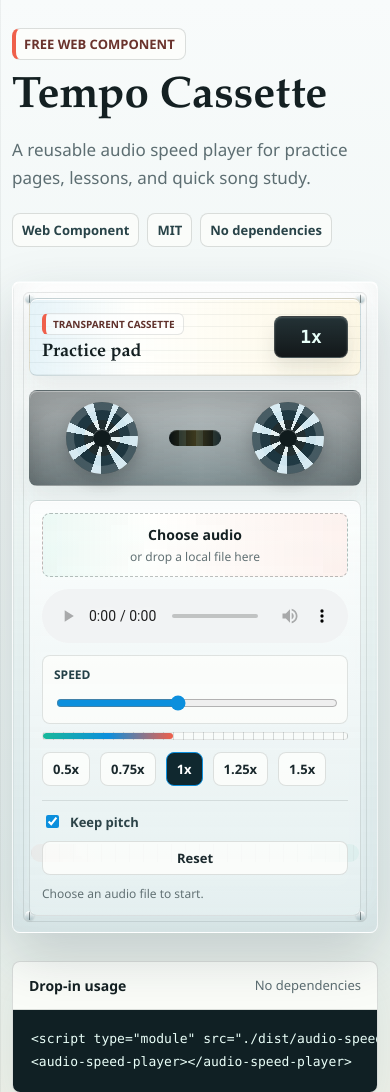
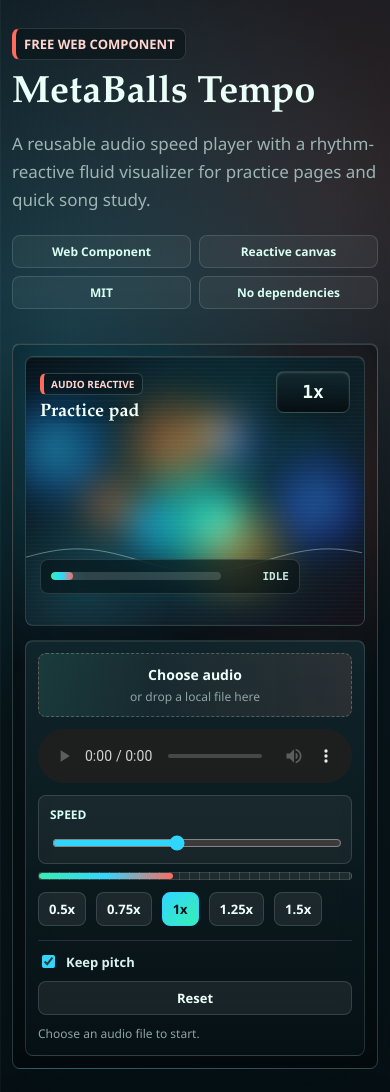
Before and after one commit to eddietsai6-code/audio-speed-player, a website: page index.html in a window 390 px wide. Shown: the top 1092 px of the page. Drawn offline with Linux system fonts and the light colour scheme.

Commit message:
Replace cassette UI with rhythm visualizer

```diff
--- a/index.html
+++ b/index.html
@@ -6,12 +6,13 @@
     <title>Audio Speed Player</title>
     <style>
       :root {
-        --page-bg: #e7f1ef;
-        --ink: #142022;
-        --muted: #5d6e72;
-        --panel: rgba(255, 255, 252, 0.74);
-        --line: rgba(20, 32, 34, 0.14);
-        --coral: #ef604b;
+        --page-bg: #071216;
+        --ink: #eafff7;
+        --muted: #9db4b3;
+        --panel: rgba(9, 22, 27, 0.76);
+        --line: rgba(214, 255, 244, 0.14);
+        --coral: #ff6b5c;
+        --mint: #36f0b2;
       }
 
       * {
@@ -22,8 +23,10 @@
         margin: 0;
         min-height: 100vh;
         background:
-          linear-gradient(90deg, rgba(20, 32, 34, 0.055) 0 1px, transparent 1px 36px),
-          linear-gradient(180deg, #f8fbfb 0%, var(--page-bg) 58%, #f8f1df 100%);
+          radial-gradient(circle at 18% 20%, rgba(49, 214, 255, 0.2), transparent 30%),
+          radial-gradient(circle at 86% 12%, rgba(255, 107, 92, 0.15), transparent 30%),
+          linear-gradient(90deg, rgba(234, 255, 247, 0.04) 0 1px, transparent 1px 36px),
+          linear-gradient(180deg, #0b171d 0%, var(--page-bg) 58%, #05090c 100%);
         color: var(--ink);
         font-family: "Aptos", "Segoe UI", "Helvetica Neue", sans-serif;
       }
@@ -41,8 +44,13 @@
         align-items: center;
       }
 
+      .hero > * {
+        min-width: 0;
+      }
+
       .copy {
         max-width: 470px;
+        min-width: 0;
       }
 
       .kicker {
@@ -51,9 +59,9 @@
         border: 1px solid var(--line);
         border-left: 4px solid var(--coral);
         border-radius: 8px;
-        background: rgba(255, 255, 252, 0.58);
+        background: rgba(7, 18, 22, 0.58);
         margin: 0 0 16px;
-        color: #6a332d;
+        color: #ffd6cf;
         font-size: 13px;
         font-weight: 820;
         letter-spacing: 0;
@@ -68,6 +76,7 @@
         font-size: 64px;
         line-height: 0.96;
         letter-spacing: 0;
+        overflow-wrap: anywhere;
       }
 
       .intro {
@@ -83,13 +92,14 @@
         flex-wrap: wrap;
         gap: 8px;
         margin-top: 22px;
+        max-width: 100%;
       }
 
       .tags span {
         border: 1px solid var(--line);
         border-radius: 8px;
-        background: rgba(255, 255, 252, 0.54);
-        color: #284348;
+        background: rgba(255, 255, 255, 0.05);
+        color: #d8fff1;
         font-size: 13px;
         font-weight: 760;
         padding: 7px 9px;
@@ -112,7 +122,7 @@
         border: 1px solid var(--line);
         margin-top: 28px;
         background: var(--panel);
-        box-shadow: 0 18px 46px rgba(20, 32, 34, 0.08);
+        box-shadow: 0 18px 46px rgba(0, 0, 0, 0.24);
         overflow: hidden;
       }
 
@@ -137,7 +147,7 @@
         margin: 0;
         overflow-x: auto;
         padding: 18px;
-        background: #102024;
+        background: #050d10;
         color: #eafff9;
         font-size: 13px;
         line-height: 1.7;
@@ -158,7 +168,7 @@
         min-height: 110px;
         border: 1px solid var(--line);
         border-radius: 8px;
-        background: rgba(255, 255, 252, 0.62);
+        background: rgba(255, 255, 255, 0.05);
         padding: 16px;
       }
 
@@ -175,17 +185,48 @@
 
       @media (max-width: 840px) {
         main {
-          width: min(100% - 24px, 640px);
+          width: calc(100% - 24px);
+          max-width: 640px;
           padding: 28px 0;
         }
 
         .hero,
         .notes {
-          grid-template-columns: 1fr;
+          grid-template-columns: minmax(0, 1fr);
         }
 
         h1 {
-          font-size: 44px;
+          font-size: 40px;
+        }
+      }
+
+      @media (max-width: 460px) {
+        main {
+          width: calc(100% - 24px);
+          max-width: 420px;
+        }
+
+        .copy,
+        .intro {
+          max-width: 100%;
+        }
+
+        h1 {
+          font-size: 38px;
+        }
+
+        .tags {
+          display: grid;
+          grid-template-columns: repeat(2, minmax(0, 1fr));
+        }
+
+        .tags span {
+          overflow: hidden;
+          text-align: center;
+          text-overflow: ellipsis;
+          white-space: nowrap;
+          font-size: 12px;
+          padding: 7px 8px;
         }
       }
     </style>
@@ -196,12 +237,13 @@
       <section class="hero" aria-label="Audio Speed Player demo">
         <div class="copy">
           <p class="kicker">free web component</p>
-          <h1>Tempo Cassette</h1>
+          <h1>MetaBalls Tempo</h1>
           <p class="intro">
-            A reusable audio speed player for practice pages, lessons, and quick song study.
+            A reusable audio speed player with a rhythm-reactive fluid visualizer for practice pages and quick song study.
           </p>
           <div class="tags" aria-label="Project traits">
             <span>Web Component</span>
+            <span>Reactive canvas</span>
             <span>MIT</span>
             <span>No dependencies</span>
           </div>
@@ -223,8 +265,8 @@
 
       <section class="notes" aria-label="Project notes">
         <div class="note">
-          <b>Local first</b>
-          <span>Audio files stay in the browser when a student or teacher chooses a local file.</span>
+          <b>Audio reactive</b>
+          <span>The visualizer follows playback energy with Web Audio analysis when the track starts.</span>
         </div>
         <div class="note">
           <b>Pitch aware</b>
```
Also changed, not shown: tests/smoke.html (+6 -2 lines), README.md, dist/audio-speed-player.js.
